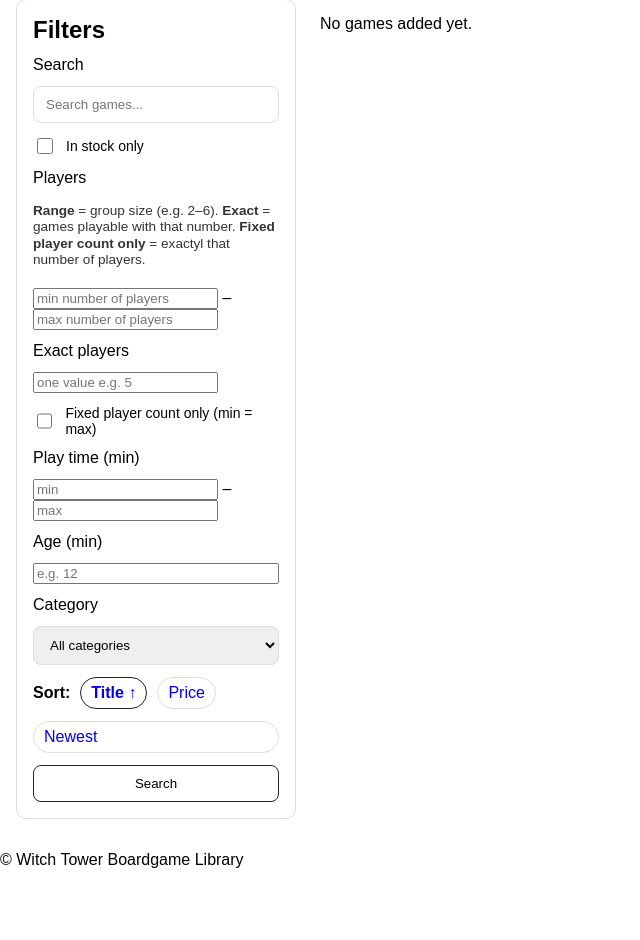
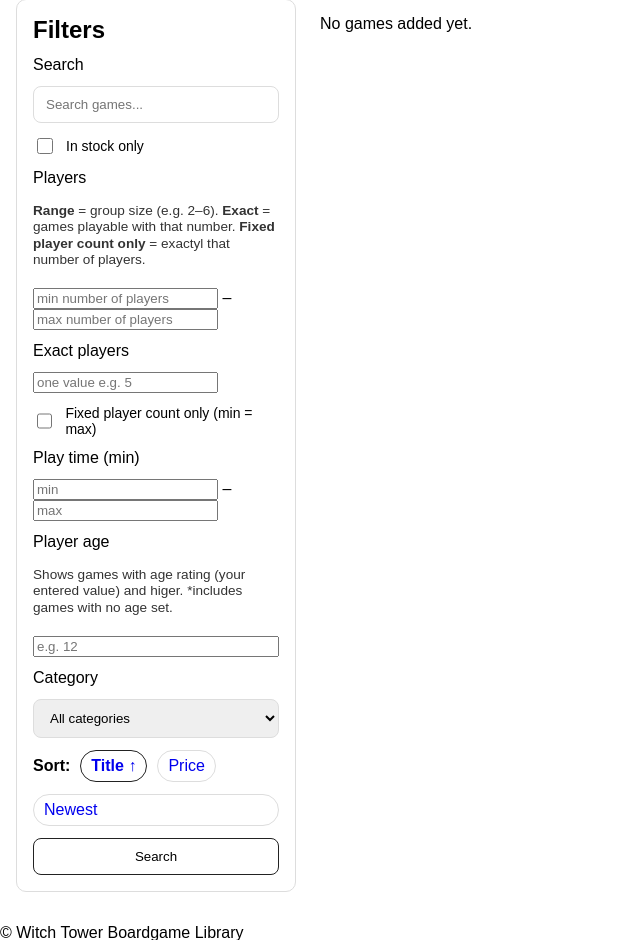
Before and after one commit to Agnogh/WitchTowerBoardgameLibrary, a Django app: page /games/ in a window 1280 px wide. Shown: the part 230-1170 px from the top of the page, without its empty margins (0-640 px from the left). Before the commit the page ends 1098 px from the top, so only its background shows below. Run offline with Django 5.2, Linux system fonts and the light colour scheme; data that the repository does not hold is empty.

Commit message:
description text (hint) for age restriction + label added

```diff
--- a/templates/games/game_list.html
+++ b/templates/games/game_list.html
@@ -239,7 +239,10 @@
             >
           </div>
 
-          <label class="games-filter-label" for="age_min">Age (min)</label>
+          <label class="games-filter-label" for="age_min">Player age</label>
+          <small class="filter-hint">
+            Shows games with age rating (your entered value) and higer. *includes games with no age set.
+          </small>
             <input
               id="age_min"
               name="age_min"
```
